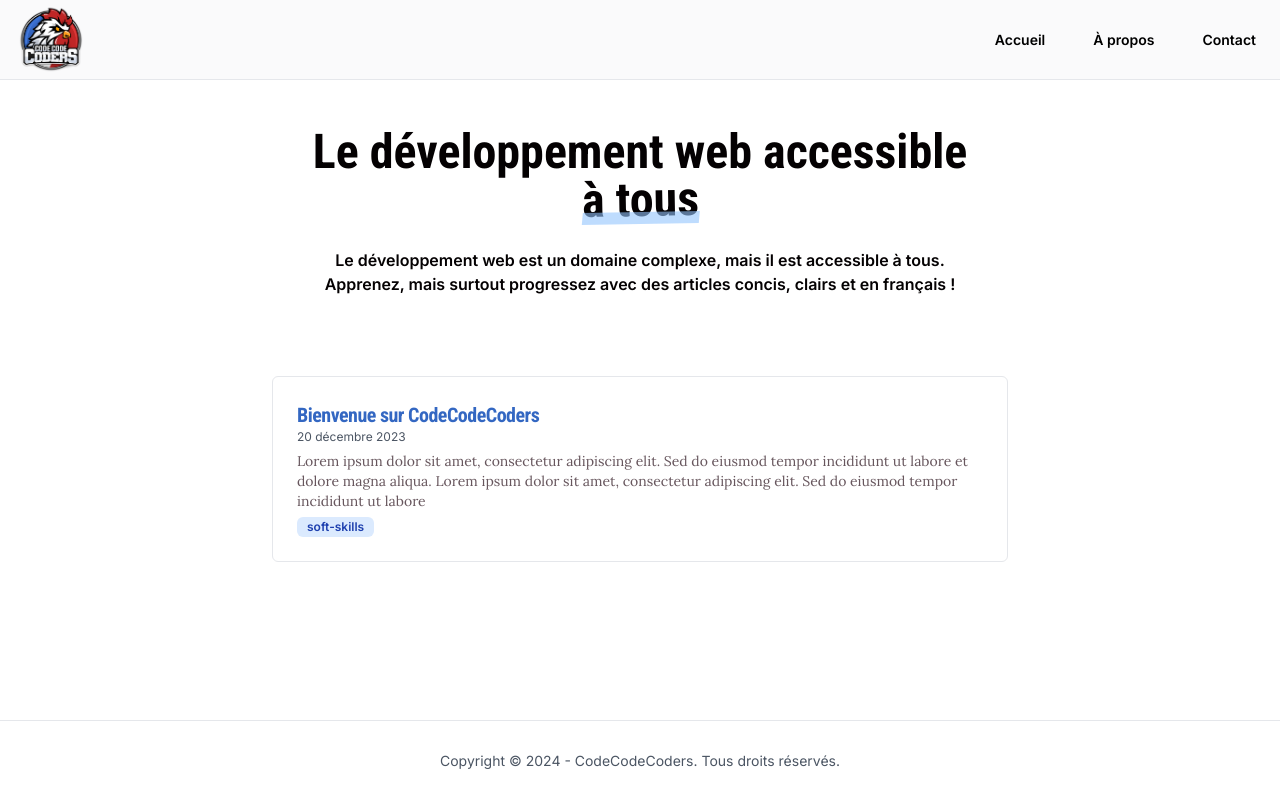
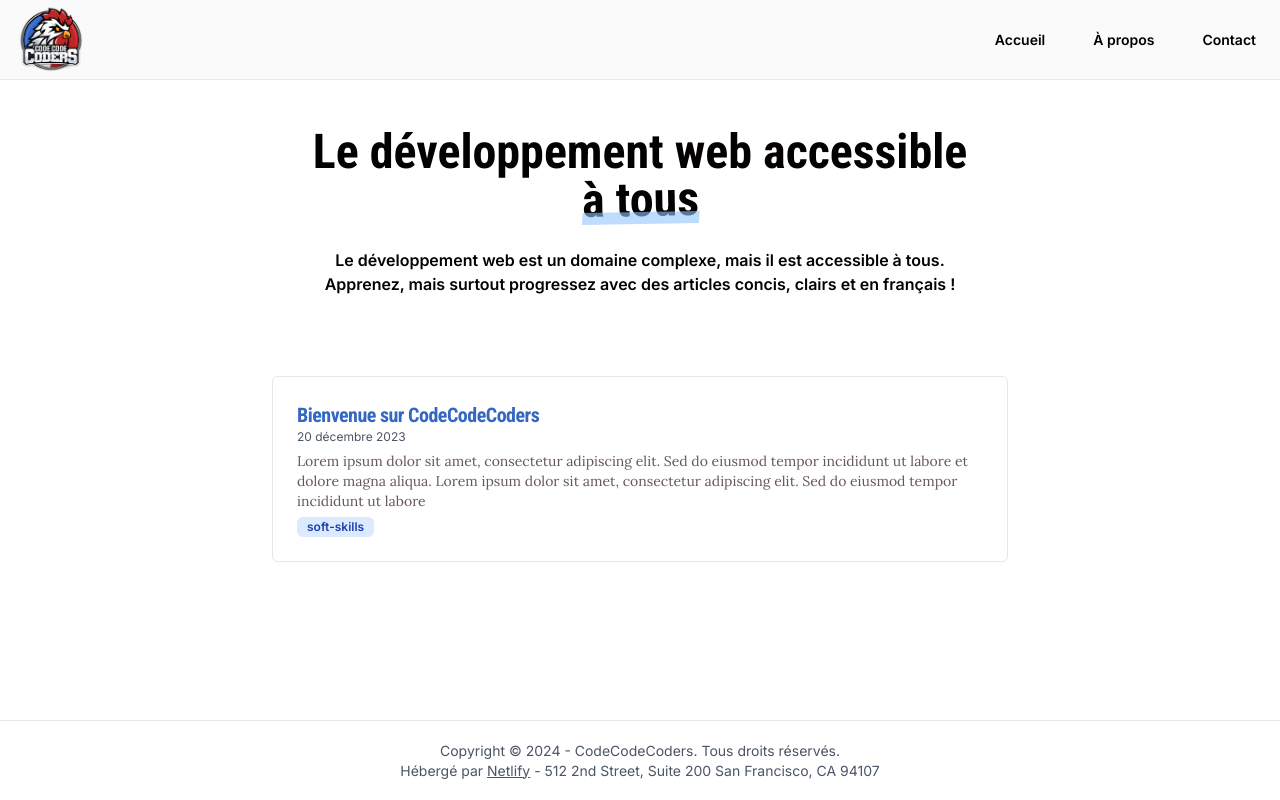
Before and after one commit to ZeFifi/codecodecoders, a Next.js app: page / in a window 1280 px wide. Built offline with nearby package versions, Linux system fonts and the light colour scheme.

Commit message:
Update footer mentions

```diff
--- a/src/components/Footer.tsx
+++ b/src/components/Footer.tsx
@@ -1,7 +1,12 @@
+import Link from "next/link";
+
 export const Footer = () => {
   return (
-    <div className="flex h-20 w-full items-center justify-center border-t border-gray-200 bg-white">
-      <h1 className="text-xs md:text-sm text-gray-600 font-inter">Copyright © {new Date().getFullYear()} - CodeCodeCoders. Tous droits réservés.</h1>
-    </div>
+      <div className="flex flex-col h-20 w-full items-center justify-center border-t border-gray-200 bg-white">
+        <h1 className="text-xs md:text-sm text-gray-600 font-inter">Copyright © {new Date().getFullYear()} - CodeCodeCoders. Tous droits réservés.</h1>
+
+      <p className="text-xs md:text-sm text-gray-600 font-inter">Hébergé par <Link href="https://www.netlify.com/" target="_blank" className="text-xs md:text-sm text-gray-600 font-inter no-effect underline">Netlify</Link> - 512 2nd Street, Suite 200 San Francisco, CA 94107</p>
+
+      </div>
   );
 };
```
